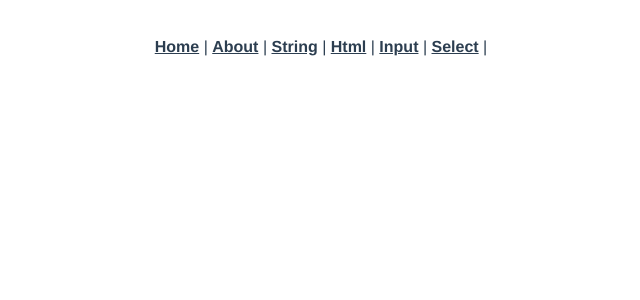
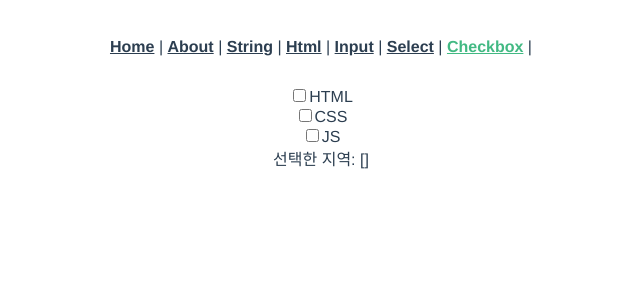
Before and after one commit to HC-kang/vue, a Vue app in the folder project/: page /databinding/checkbox in a window 1280 px wide. Shown: the top 300 px of the page, without its empty margins (319-959 px from the left). Built offline with nearby package versions, Linux system fonts and the light colour scheme.

Commit message:
selectbox

```diff
--- a/project/src/App.vue
+++ b/project/src/App.vue
@@ -6,6 +6,7 @@
     <router-link to="/databinding/html">Html</router-link> |
     <router-link to="/databinding/input">Input</router-link> |
     <router-link to="/databinding/select">Select</router-link> |
+    <router-link to="/databinding/checkbox">Checkbox</router-link> |
   </nav>
   <router-view/>
 </template>
--- a/project/src/router/index.js
+++ b/project/src/router/index.js
@@ -34,6 +34,11 @@
     path: '/databinding/select',
     name: 'DataBindingSelectView',
     component: () => import(/* webpackChunkName: "databinding", webpackPrefetch:true */ '../views/1_databinding/DataBindingSelectView.vue')
+  },
+  {
+    path: '/databinding/checkbox',
+    name: 'DataBindingCheckboxView',
+    component: () => import(/* webpackChunkName: "databinding", webpackPrefetch:true */ '../views/1_databinding/DataBindingCheckboxView.vue')
   }
 ]
 
--- /dev/null
+++ b/project/src/views/1_databinding/DataBindingCheckboxView.vue
@@ -0,0 +1,35 @@
+<template>
+  <div>
+    <div>
+        <input type="checkbox" name="" id="html" value="HTML" v-model="favoriteLang">
+        <label for="html">HTML</label>
+    </div>
+    <div>
+        <input type="checkbox" name="" id="css" value="CSS" v-model="favoriteLang">
+        <label for="css">CSS</label>
+    </div>
+    <div>
+        <input type="checkbox" name="" id="js" value="JS" v-model="favoriteLang">
+        <label for="js">JS</label>
+    </div>
+    <div>
+        선택한 지역: {{ favoriteLang }}
+    </div>
+
+  </div>
+</template>
+<script>
+export default {
+  components: {},
+  data () {
+    return {
+      favoriteLang: []
+    }
+  },
+  setup () {},
+  created () {},
+  mounted () {},
+  unmounted () {},
+  methods: {}
+}
+</script>
--- a/project/src/views/1_databinding/DataBindingSelectView.vue
+++ b/project/src/views/1_databinding/DataBindingSelectView.vue
@@ -1,12 +1,21 @@
 <template>
-  <div></div>
+  <div>
+    <select name="" id="" v-model="selectedCity">
+      <option value=""></option>
+      <option value="02">서울</option>
+      <option value="051">부산</option>
+      <option value="064">제주</option>
+    </select>
+    <span>{{ selectedCity }}</span>
+    <span>hello</span>
+  </div>
 </template>
 <script>
 export default {
   components: {},
   data () {
     return {
-      sampleData: ''
+      selectedCity: ''
     }
   },
   setup () {},
```
